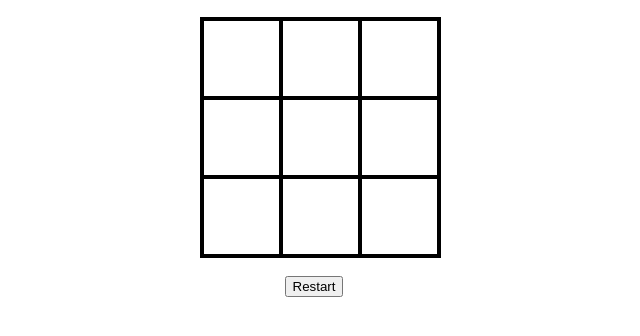
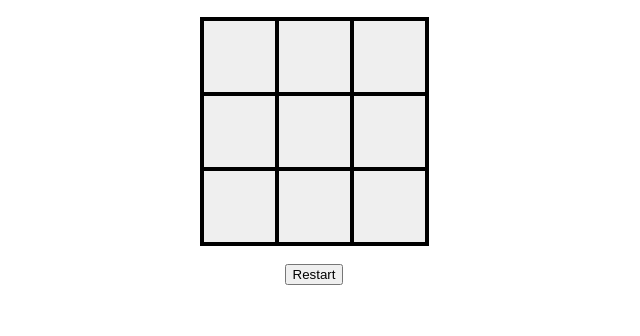
Before and after one commit to mooka007/JS-Projects, a plain HTML site: page tictactoe/index.html in a window 1280 px wide. Shown: the part 62-398 px from the top of the page, without its empty margins (326-966 px from the left). Drawn offline with Linux system fonts and the light colour scheme.

Commit message:
apah
apah

```diff
--- a/tictactoe/index.css
+++ b/tictactoe/index.css
@@ -12,9 +12,13 @@
     cursor: pointer;
 }
 
-#cellContainer {
+.cellContainer    {
     display: grid;
     grid-template-columns: repeat(3, auto);
     width: 225px;
     margin: auto;
 }
+/* button{
+    display: grid;
+    grid-template-columns: repeat(3, auto);
+} */
--- a/tictactoe/index.html
+++ b/tictactoe/index.html
@@ -10,17 +10,18 @@
 <body>
     <div id="gameContainer">
         <h1 class="hh">Tic Tac Toe</h1>
-        <div id="cellContainer">
-            <div cellIndex="0" class="cell"></div>
-            <div cellIndex="1" class="cell"></div>
-            <div cellIndex="2" class="cell"></div>
-            <div cellIndex="3" class="cell"></div>
-            <div cellIndex="4" class="cell"></div>
-            <div cellIndex="5" class="cell"></div>
-            <div cellIndex="6" class="cell"></div>
-            <div cellIndex="7" class="cell"></div>
-            <div cellIndex="8" class="cell"></div>
+        <div class="cellContainer">
+            <button id="1"  class="cell"></button>
+            <button id="2"  class="cell"></button>
+            <button id="3"  class="cell"></button>
+            <button id="4"  class="cell"></button>
+            <button id="5"  class="cell"></button>
+            <button id="6"  class="cell"></button>
+            <button id="7"  class="cell"></button>
+            <button id="8"  class="cell"></button>
+            <button id="9"  class="cell"></button>
         </div>
+
         <h2 id="status"></h2>
         <button class="hh" id="restartBtn">Restart</button>
     </div>
--- a/tictactoe/index.js
+++ b/tictactoe/index.js
@@ -142,7 +142,7 @@
 // }
 
 
-const wrapper = document.getElementById('buttons');
+const wrapper = document.getElementById('cellContainer');
 
 turn = true
 
@@ -159,14 +159,11 @@ wrapper.addEventListener('click', (event) => {
     return;
   }
 
-
-
-
   console.log(event.target.id)
 
   if(clicked_buttons.includes(event.target.id))
   {
-    return
+    return;
   }
   else
   {
```
